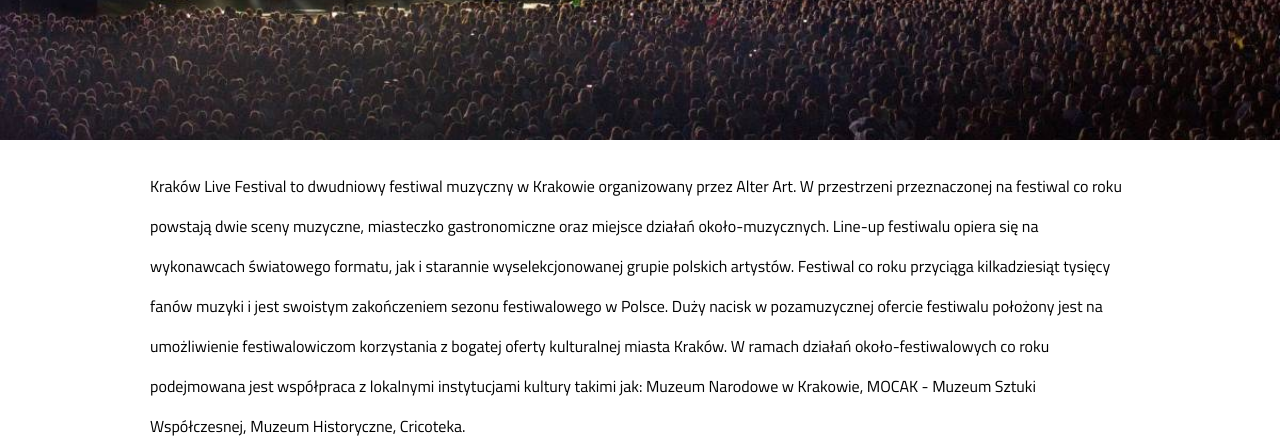
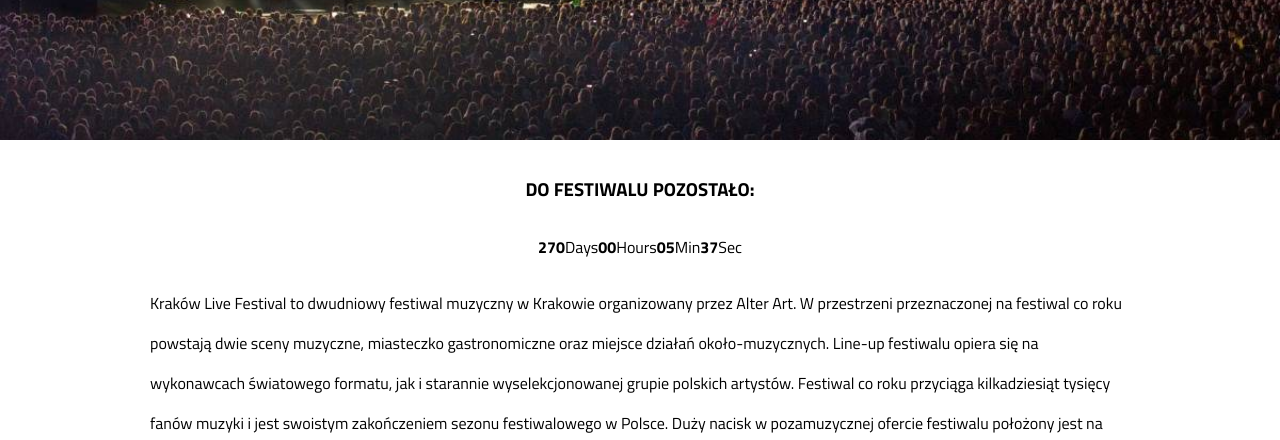
Before and after one commit to miloszkaczmarek/Gatsby-Website, a Gatsby site: page /livefestiwal in a window 1280 px wide. Shown: the part 360-800 px from the top of the page. Built offline with nearby package versions, Linux system fonts and the light colour scheme; Gatsby itself is replaced by a stand-in of ours.

Commit message:
Added countdown

```diff
--- /dev/null
+++ b/src/components/Countdown.js
@@ -0,0 +1,129 @@
+import React, { Component } from 'react';
+import PropTypes from 'prop-types'
+
+/**
+ * Note :
+ * If you're using react v 15.4 or less
+ * You can directly import PropTypes from react instead.
+ * Refer to this : https://reactjs.org/warnings/dont-call-proptypes.html
+ */
+
+class Countdown extends Component {
+  constructor(props) {
+    super(props);
+
+    this.state = {
+      days: 0,
+      hours: 0,
+      min: 0,
+      sec: 0,
+    }
+  }
+
+  componentDidMount() {
+    // update every second
+    this.interval = setInterval(() => {
+      const date = this.calculateCountdown(this.props.date);
+      date ? this.setState(date) : this.stop();
+    }, 1000);
+  }
+
+  componentWillUnmount() {
+    this.stop();
+  }
+
+  calculateCountdown(endDate) {
+    let diff = (Date.parse(new Date(endDate)) - Date.parse(new Date())) / 1000;
+
+    // clear countdown when date is reached
+    if (diff <= 0) return false;
+
+    const timeLeft = {
+      years: 0,
+      days: 0,
+      hours: 0,
+      min: 0,
+      sec: 0
+    };
+
+    // calculate time difference between now and expected date
+    if (diff >= (365.25 * 86400)) { // 365.25 * 24 * 60 * 60
+      timeLeft.years = Math.floor(diff / (365.25 * 86400));
+      diff -= timeLeft.years * 365.25 * 86400;
+    }
+    if (diff >= 86400) { // 24 * 60 * 60
+      timeLeft.days = Math.floor(diff / 86400);
+      diff -= timeLeft.days * 86400;
+    }
+    if (diff >= 3600) { // 60 * 60
+      timeLeft.hours = Math.floor(diff / 3600);
+      diff -= timeLeft.hours * 3600;
+    }
+    if (diff >= 60) {
+      timeLeft.min = Math.floor(diff / 60);
+      diff -= timeLeft.min * 60;
+    }
+    timeLeft.sec = diff;
+
+    return timeLeft;
+  }
+
+  stop() {
+    clearInterval(this.interval);
+  }
+
+  addLeadingZeros(value) {
+    value = String(value);
+    while (value.length < 2) {
+      value = '0' + value;
+    }
+    return value;
+  }
+
+  render() {
+    const countDown = this.state;
+
+    return (
+      <div className="Countdown">
+        <span className="Countdown-col">
+          <span className="Countdown-col-element">
+              <strong>{this.addLeadingZeros(countDown.days)}</strong>
+              <span>{countDown.days === 1 ? 'Day' : 'Days'}</span>
+          </span>
+        </span>
+
+        <span className="Countdown-col">
+          <span className="Countdown-col-element">
+            <strong>{this.addLeadingZeros(countDown.hours)}</strong>
+            <span>Hours</span>
+          </span>
+        </span>
+
+
+        <span className="Countdown-col">
+          <span className="Countdown-col-element">
+            <strong>{this.addLeadingZeros(countDown.min)}</strong>
+            <span>Min</span>
+          </span>
+        </span>
+
+        <span className="Countdown-col">
+          <span className="Countdown-col-element">
+            <strong>{this.addLeadingZeros(countDown.sec)}</strong>
+            <span>Sec</span>
+          </span>
+        </span>
+      </div>
+    );
+  }
+}
+
+Countdown.propTypes = {
+  date: PropTypes.string.isRequired
+};
+
+Countdown.defaultProps = {
+  date: new Date()
+};
+
+export default Countdown;
--- a/src/components/SlideLiveFestiwal.js
+++ b/src/components/Slide.js
@@ -1,12 +1,11 @@
 import React from 'react'
 import styled from 'styled-components'
-import backgroundImage from '../images/livefestival.jpg'
 
 
 const SlideLive = styled.div`
   width:100%;
   height:500px;
-  background-image:url(${backgroundImage});
+  background-image:url(${props => props.source});
   background-position:center;
   background-size:cover;
   display: flex;
--- a/src/pages/livefestiwal.js
+++ b/src/pages/livefestiwal.js
@@ -1,11 +1,13 @@
 import React from 'react'
-import SlideLiveFestiwal from '../components/SlideLiveFestiwal'
+import Slide from '../components/Slide'
 import styled, { createGlobalStyle } from 'styled-components'
 import Header from '../components/Header'
 import Subheader from '../components/Subheader'
 import Description from '../components/Description'
 import Button from '../components/Button'
 import { Link } from 'gatsby'
+import backgroundImage from '../images/livefestival.jpg'
+import Countdown from '../components/Countdown'
 
 const GlobalStyle = createGlobalStyle`
 body{
@@ -35,16 +37,20 @@
 
 `;
 
+const year = new Date().getFullYear() + 1;
+
 const IndexPage = () => (
   <>
       <GlobalStyle/>
     <StyledWrapper>
-      <SlideLiveFestiwal>
+      <Slide source={backgroundImage}>
         <Header>Live Festival</Header>
         <Subheader style={{fontSize: "35px"}}>17-18 SIERPNIA 2019</Subheader>
-      </SlideLiveFestiwal>
+      </Slide>
     </StyledWrapper>
     <Description>
+      <h3>DO FESTIWALU POZOSTAŁO:</h3>
+      <Countdown date={`${year}-08-17`}/>
       <p>Kraków Live Festival to dwudniowy festiwal muzyczny w Krakowie organizowany przez Alter Art. W przestrzeni przeznaczonej na festiwal co roku powstają dwie sceny muzyczne, miasteczko gastronomiczne oraz miejsce działań około-muzycznych. Line-up festiwalu opiera się na wykonawcach światowego formatu, jak i starannie wyselekcjonowanej grupie polskich artystów. Festiwal co roku przyciąga kilkadziesiąt tysięcy fanów muzyki i jest swoistym zakończeniem sezonu festiwalowego w Polsce. Duży nacisk w pozamuzycznej ofercie festiwalu położony jest na umożliwienie festiwalowiczom korzystania z bogatej oferty kulturalnej miasta Kraków. W ramach działań około-festiwalowych co roku podejmowana jest współpraca z lokalnymi instytucjami kultury takimi jak: Muzeum Narodowe w Krakowie, MOCAK - Muzeum Sztuki Współczesnej, Muzeum Historyczne, Cricoteka.</p>
       <Button>zamów bilety</Button>
       <StyledLink to={'/'}>powrót</StyledLink>
```
Also changed, not shown: src/components/SlideKemp.js (deleted, +0 -18 lines), src/components/SlideOpener.js (deleted, +0 -18 lines), src/pages/kemp.js (+4 -3 lines), src/pages/opener.js (+4 -3 lines).
